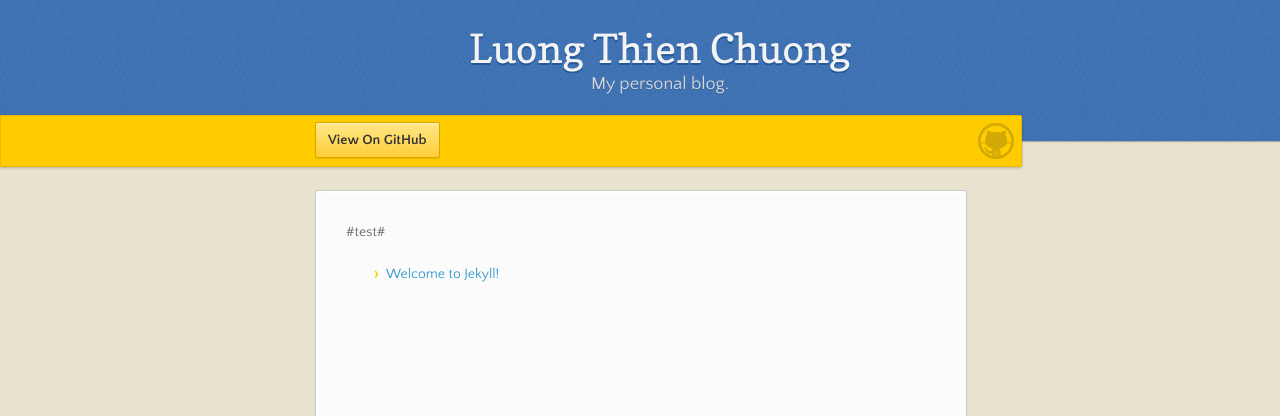
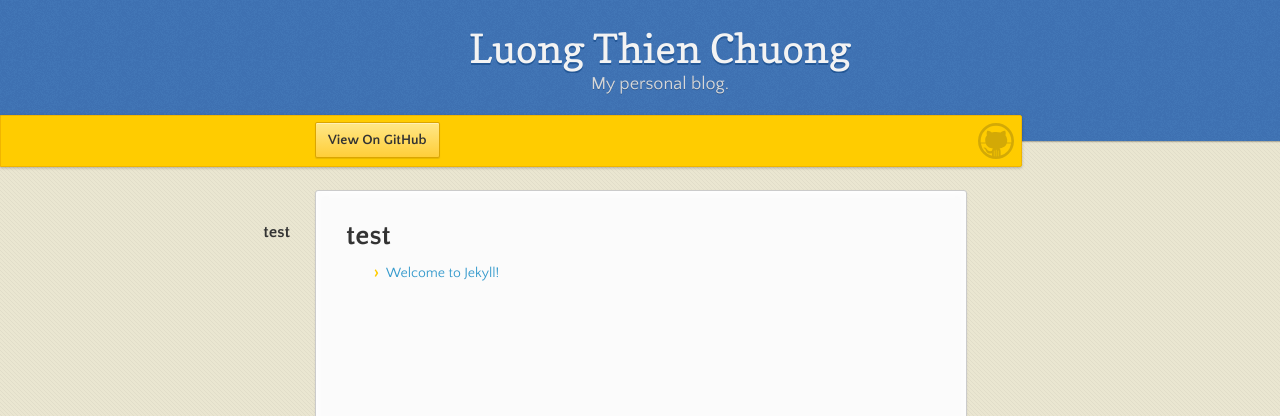
Before and after one commit to toraonion/chenchenyangll.github.io, a Jekyll site: the page built from _posts/2018-08-02-test.md, in a window 1280 px wide. Shown: the top 416 px of the page. Built offline with Jekyll 4.4.1, drawn with Linux system fonts in a browser that asks for light colours.

Commit message:
Update 2018-08-02-test.md

```diff
--- a/_posts/2018-08-02-test.md
+++ b/_posts/2018-08-02-test.md
@@ -4,4 +4,4 @@ title:  "Welcome to Jekyll!"
 date:   2015-11-17 16:16:01 -0600
 categories: jekyll update
 ---
-#test#
+# test
```
